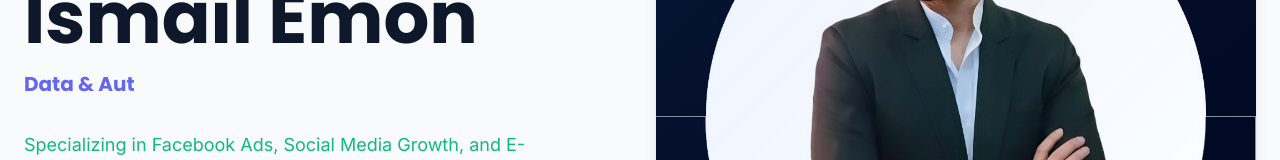
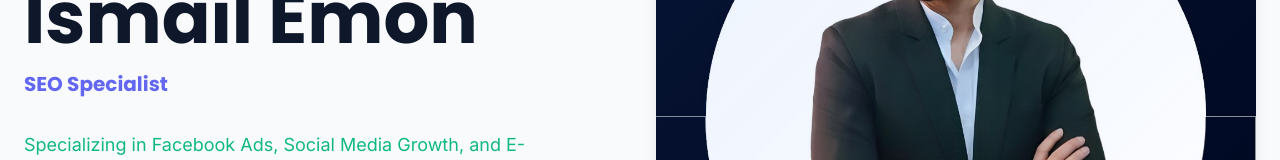
Before and after one commit to emon-ismail/2025-Ismail-emon-personal-portfolio, a Next.js app: page / in a window 1280 px wide. Shown: the part 315-475 px from the top of the page. Built offline with nearby package versions, Linux system fonts and the light colour scheme.

Commit message:
some bug fixes

```diff
--- a/src/app/page.tsx
+++ b/src/app/page.tsx
@@ -182,7 +182,9 @@ Message: ${formData.message}`.trim()
                     sequence={[
                       'Digital Ops Manager',
                       1000,
-                      'Marketing & SEO Specialist',
+                      'Marketing Specialist',
+                      1000,
+                      'SEO Specialist',
                       1000,
                       'Data & Automation Engineer',
                       1000
```
